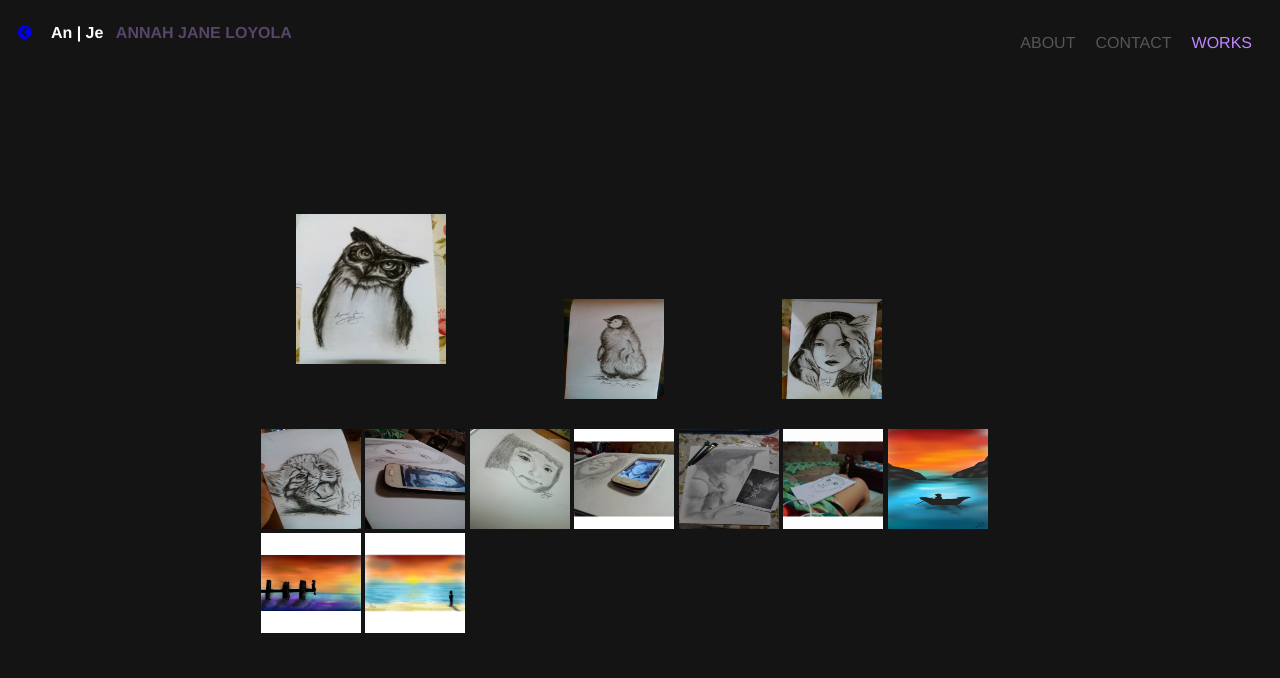
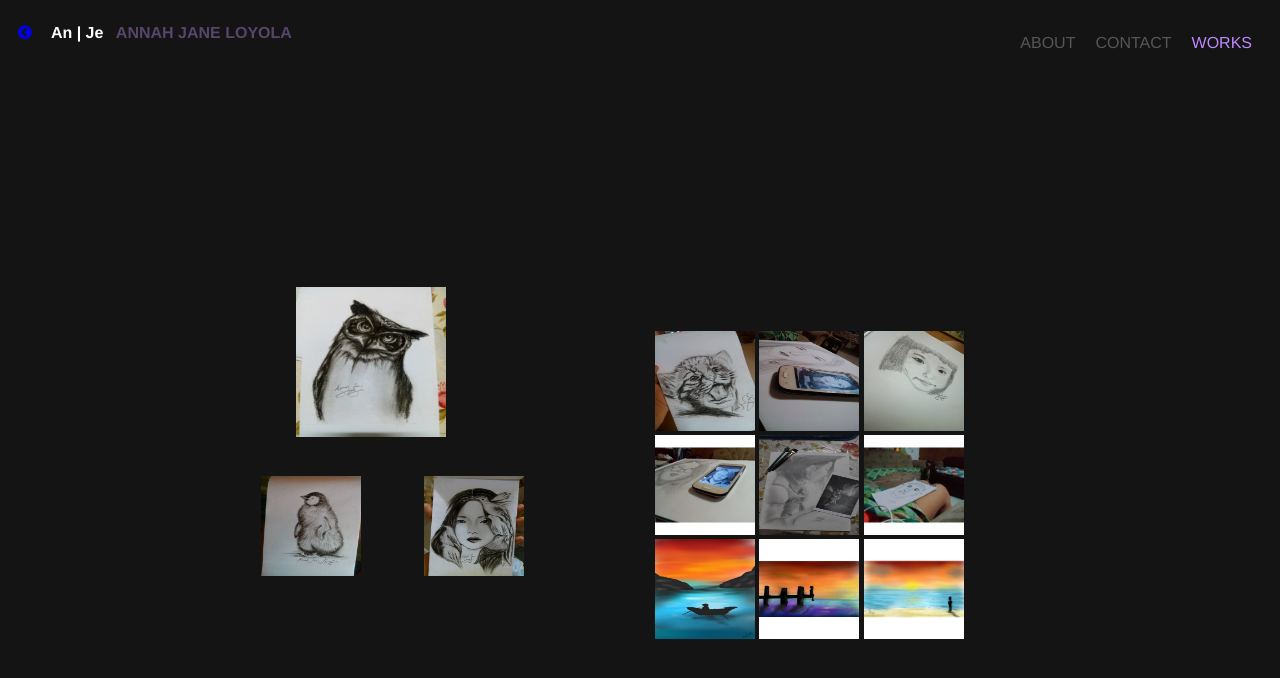
Before and after one commit to iAnJe/LOYOLA_ANNAHJANE_PersonalWebsite, a plain HTML site: page gosh/works.html in a window 1280 px wide. Drawn offline with Linux system fonts and the light colour scheme.

Commit message:
pag divide into 3 images per div

```diff
--- a/gosh/styles/work.css
+++ b/gosh/styles/work.css
@@ -58,10 +58,12 @@
 	color: #fff;
 }
 .gal-cont1{
+	float: left;
+}
+.gal-box{
 	height: 250px;
 	width: 100%;
 	margin-top: -20%;
-	float: left;
 }
 .gal-cont1 img{
 	padding-right: 15%;
--- a/gosh/works.html
+++ b/gosh/works.html
@@ -63,8 +63,8 @@
 -->
 			<div class="try">
 				<div class="gal-cont1">
-					<img class="image1" src="images/works/1.jpg">
-					<img class="image1BIG" src="images/works/1.jpg">
+					<img class="gal-box image1" src="images/works/1.jpg">
+					<img class="gal-box image1BIG" src="images/works/1.jpg">
 
 					<img class="image2" src="images/works/2.jpg">
 					<img class="image2BIG" src="images/works/2.jpg">
@@ -72,7 +72,7 @@
 					<img class="image3" src="images/works/3.jpg">
 					<img class="image3BIG" src="images/works/3.jpg">
 				</div>
-
+				<div>
 					<img class="image4" src="images/works/4.jpg">
 					<img class="image4BIG" src="images/works/4.jpg">
 
@@ -81,7 +81,9 @@
 
 					<img class="image6" src="images/works/6.jpg">
 					<img class="image6BIG" src="images/works/6.jpg">
+				</div>
 
+				<div>
 					<img class="image7" src="images/works/7.jpg">
 					<img class="image7BIG" src="images/works/7.jpg">
 
@@ -90,7 +92,9 @@
 
 					<img class="image9" src="images/works/9.jpg">
 					<img class="image9BIG" src="images/works/9.jpg">
+				</div>
 
+				<div>
 					<img class="image10" src="images/works/10.jpg">
 					<img class="image10BIG" src="images/works/10.jpg">
 
@@ -99,6 +103,8 @@
 
 					<img class="image12" src="images/works/12.jpg">
 					<img class="image12BIG" src="images/works/12.jpg">
+				</div>
+
 
 			</div>
 <!--
```
Lines whose indentation alone changed are shown as unchanged.
